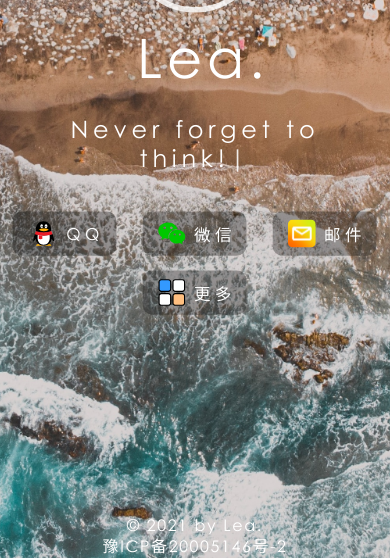
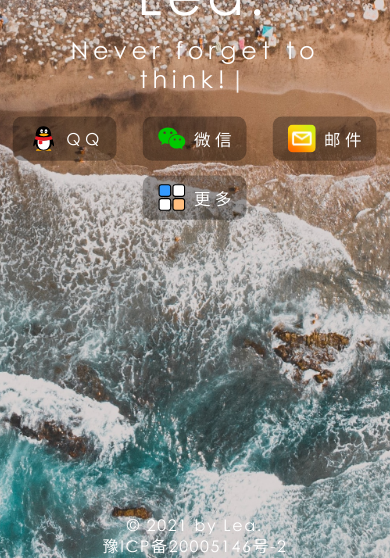
Before and after one commit to Lea321/homepage2.0, a PHP site: page / in a window 390 px wide. Shown: the part 286-844 px from the top of the page. Run offline with PHP 8.4, Linux system fonts and the light colour scheme.

Commit message:
稍作修改优化。

```diff
--- a/css/style.css
+++ b/css/style.css
@@ -333,7 +333,7 @@ a {
         display: block;
         padding: 0;
         text-align: center;
-        margin-top: 30%;
+        margin-top: 20%;
     }
     .m-nav {
         height: 3rem;
@@ -359,8 +359,8 @@ a {
         cursor: pointer;
     }
     .qqtx {
-        width: 8rem;
-        height: 8rem;
+        width: 7rem;
+        height: 7rem;
         margin: auto;
         overflow: hidden;
         box-shadow: 0 0 0 .35rem rgba(255, 255, 255, 0.8);
@@ -376,14 +376,14 @@ a {
         transform: rotate(360deg);
     }
     #m-title span {
-        margin: 1rem 0 0 1rem;
+        margin: .5rem 0 0 1rem;
         display: block;
         font-size: 3.4rem;
         letter-spacing: .3rem;
     }
     #text {
         width: 90%;
-        margin: 1.5rem auto;
+        margin: .5rem auto;
         font-size: 1.5rem;
         letter-spacing: .3rem;
     }
@@ -432,7 +432,7 @@ a {
     }
     .bibi,
     .about_body {
-        margin-top: 10%;
+        margin-top: 12%;
         width: 80%;
         padding: 2rem 1rem 2rem 1rem;
     }
```
